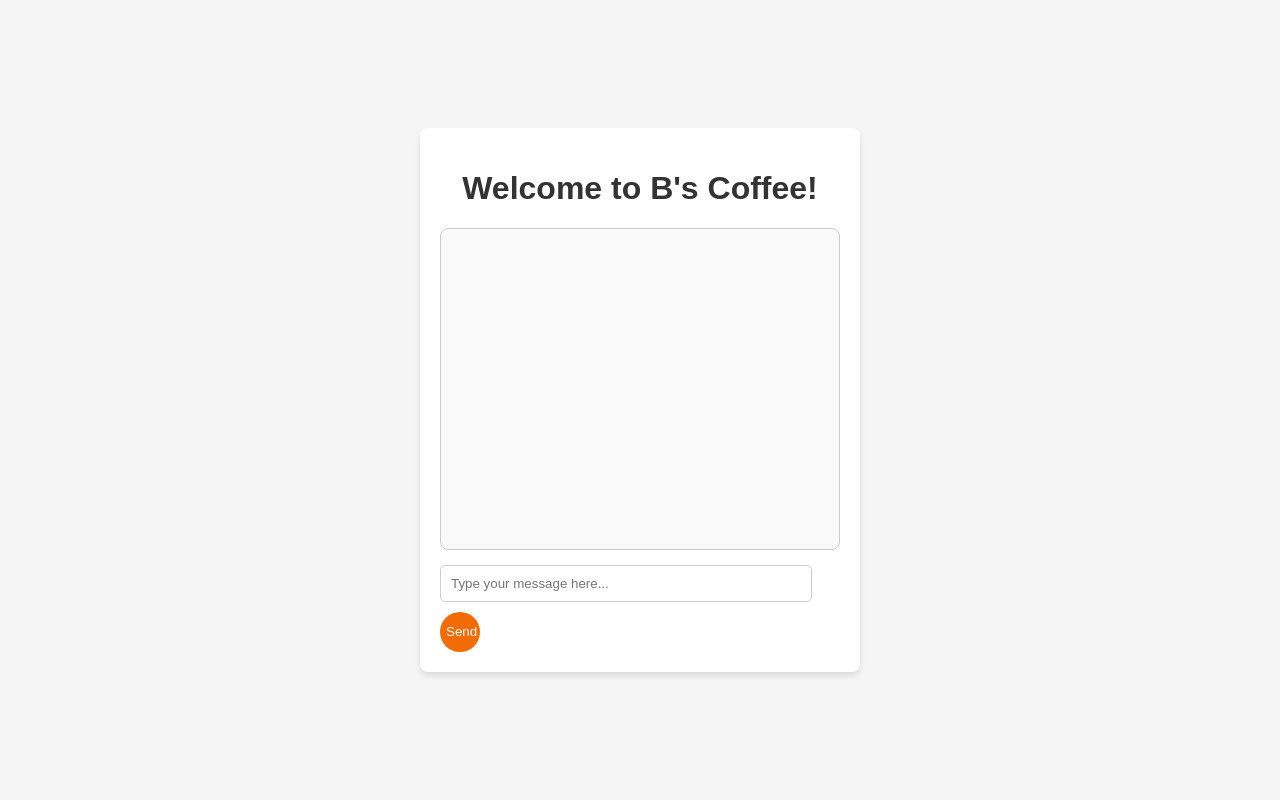
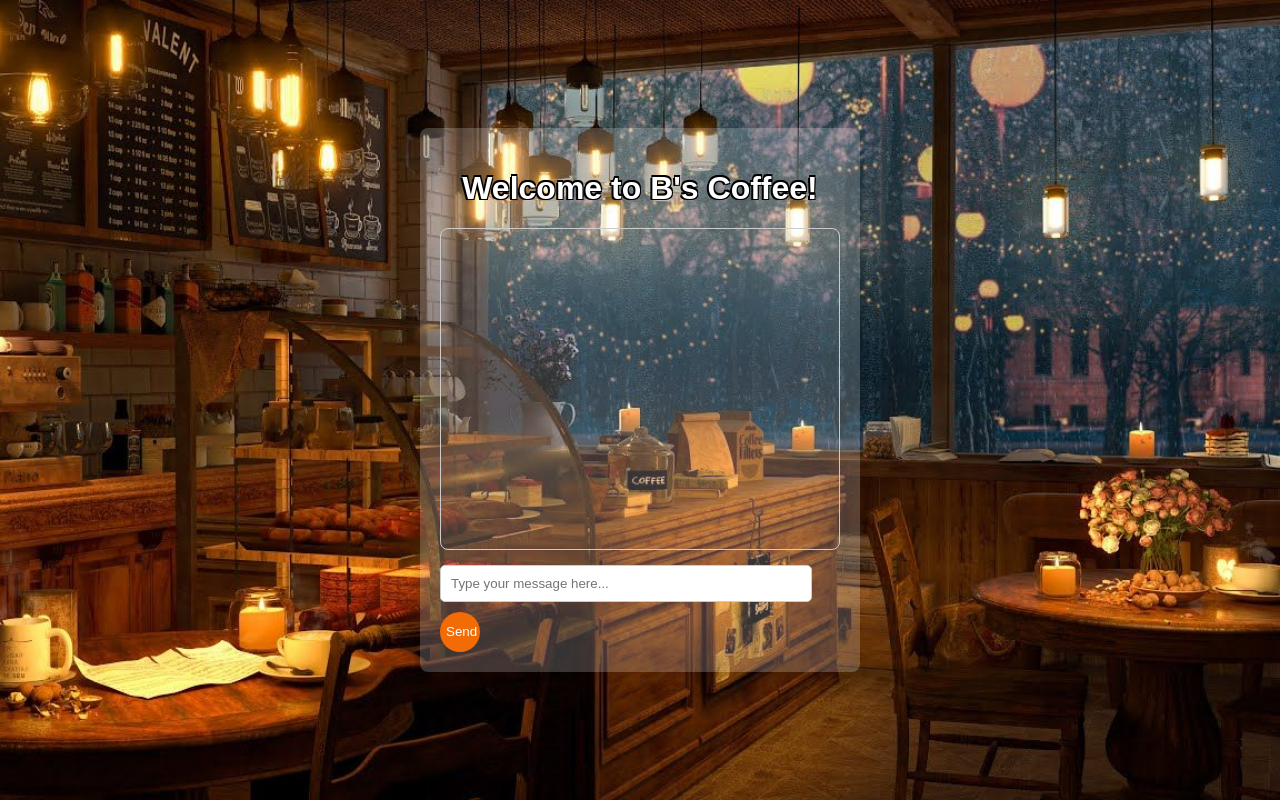
Before and after one commit to Bustiss/CoffeeBot-Shop, a Flask app: page / in a window 1280 px wide. Run offline with Flask 3, Linux system fonts and the light colour scheme.

Commit message:
added styling and bg image

```diff
--- a/static/style.css
+++ b/static/style.css
@@ -1,16 +1,17 @@
 body {
+    background: url('../images/coffe\ shop.jpg') no-repeat center center fixed;
+    background-size: cover;
     font-family: Arial, sans-serif;
-    background-color: #f5f5f5;
     margin: 0;
     padding: 0;
     display: flex;
     justify-content: center;
     align-items: center;
     height: 100vh;
-  }
+}
 
   .container {
-    background: #fff;
+    background: #ffffff32;
     padding: 20px;
     border-radius: 8px;
     box-shadow: 0 4px 6px rgba(0, 0, 0, 0.1);
@@ -20,17 +21,22 @@ body {
 
   h1 {
     text-align: center;
-    color: #333;
-  }
+    color: #ffffff;
+    text-shadow:
+        -1px -2px 0 #000,
+         1px -2px 0 #000,
+        -2px  1px 0 #000,
+         1px  1px 0 #000;
+}
 
   #chatbox {
-    border: 1px solid #ccc;
+    border: 1px solid #cccccc;
     border-radius: 8px;
     height: 300px;
     overflow-y: auto;
     padding: 10px;
     margin-bottom: 15px;
-    background: #f9f9f9;
+    background: #f9f9f900;
   }
 
   .message {
```
Also changed, not shown: images/coffe shop.jpg (added).
